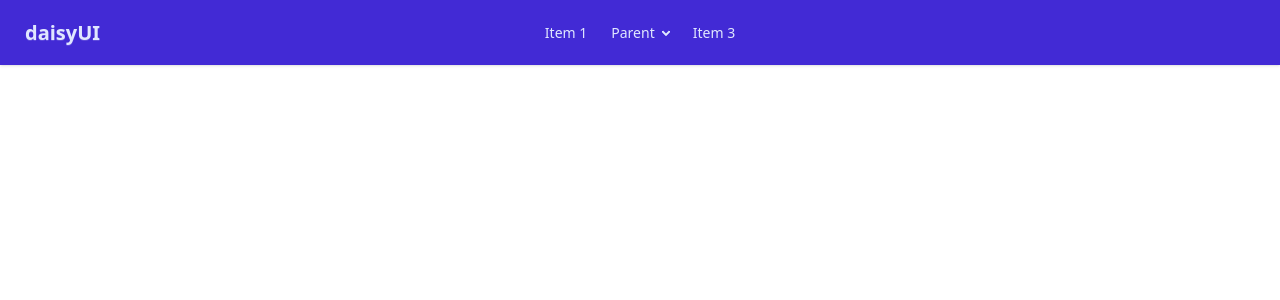
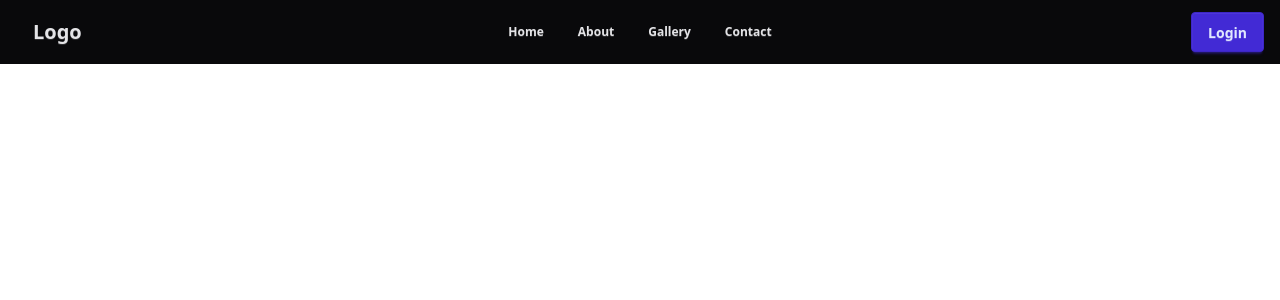
Before and after one commit to edoaditama/5tar, a React (Vite) app: page / in a window 1280 px wide. Shown: the top 300 px of the page. Built offline with nearby package versions, Linux system fonts and the light colour scheme.

Commit message:
Update Navbar

```diff
--- a/src/components/Navbar.jsx
+++ b/src/components/Navbar.jsx
@@ -1,9 +1,10 @@
 function Navbar() {
   return (
-    <div className="navbar bg-primary text-primary-content shadow-sm">
+    <div className="navbar bg-neutral text-neutral-content px-4">
+      {/*  Logo & Hamburger Menu  */}
       <div className="navbar-start">
         <div className="dropdown">
-          <div tabIndex={0} role="button" className="btn btn-ghost lg:hidden">
+          <label tabIndex={0} className="btn btn-ghost lg:hidden">
             <svg
               xmlns="http://www.w3.org/2000/svg"
               className="h-5 w-5"
@@ -11,64 +12,67 @@ function Navbar() {
               viewBox="0 0 24 24"
               stroke="currentColor"
             >
-              {" "}
               <path
                 strokeLinecap="round"
                 strokeLinejoin="round"
                 strokeWidth="2"
                 d="M4 6h16M4 12h8m-8 6h16"
-              />{" "}
+              />
             </svg>
-          </div>
+          </label>
+
+          {/* Menu Dropdown  */}
           <ul
-            tabIndex="-1"
-            className="menu menu-sm dropdown-content bg-base-100 rounded-box z-1 mt-3 w-52 p-2 shadow"
+            tabIndex={0}
+            className="menu menu-sm dropdown-content mt-3 z-1 p-2 shadow bg-neutral rounded-box w-52 border border-amber-600  "
           >
             <li>
-              <a>Item 1</a>
+              <a>Home</a>
             </li>
             <li>
-              <a>Parent</a>
-              <ul className="p-2">
-                <li>
-                  <a>Submenu 1</a>
-                </li>
-                <li>
-                  <a>Submenu 2</a>
-                </li>
-              </ul>
+              <a>About</a>
             </li>
             <li>
-              <a>Item 3</a>
+              <a>Gallery</a>
+            </li>
+            <li>
+              <a>Contact</a>
             </li>
           </ul>
         </div>
-        <a className="btn btn-ghost text-xl">daisyUI</a>
+        <a className="btn btn-ghost normal-case text-xl ">Logo</a>
       </div>
-      <div className="navbar-center hidden lg:flex">
-        <ul className="menu menu-horizontal px-1">
+
+      {/* Navbar Menu) */}
+      <div className="navbar-center  hidden lg:flex">
+        <ul className="menu menu-horizontal px-1 gap-2 ">
           <li>
-            <a>Item 1</a>
+            <a className="btn btn-ghost btn-sm normal-case hover:bg-amber-600">
+              Home
+            </a>
           </li>
           <li>
-            <details>
-              <summary>Parent</summary>
-              <ul className="p-2 bg-base-100 w-40 z-1">
-                <li>
-                  <a>Submenu 1</a>
-                </li>
-                <li>
-                  <a>Submenu 2</a>
-                </li>
-              </ul>
-            </details>
+            <a className="btn btn-ghost btn-sm normal-case hover:bg-amber-600">
+              About
+            </a>
           </li>
           <li>
-            <a>Item 3</a>
+            <a className="btn btn-ghost btn-sm normal-case hover:bg-amber-600">
+              Gallery
+            </a>
+          </li>
+          <li>
+            <a className="btn btn-ghost btn-sm normal-case hover:bg-amber-600">
+              Contact
+            </a>
           </li>
         </ul>
       </div>
-      <div className="navbar-end"></div>
+
+      {/*Button Login */}
+      <div className="navbar-end">
+        <a className="btn btn-primary">Login</a>
+      </div>
     </div>
   );
 }
```
